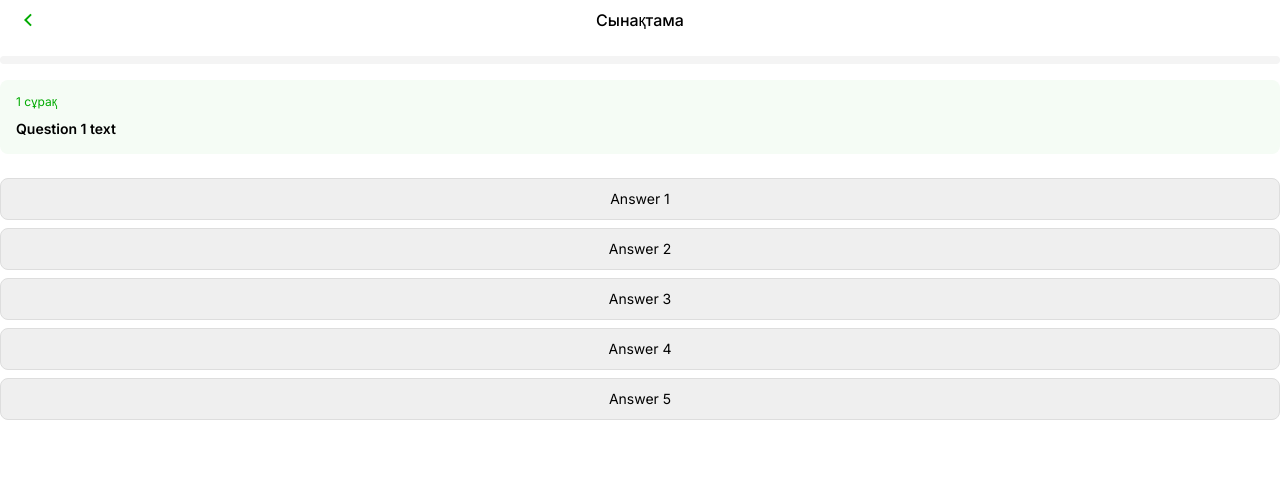
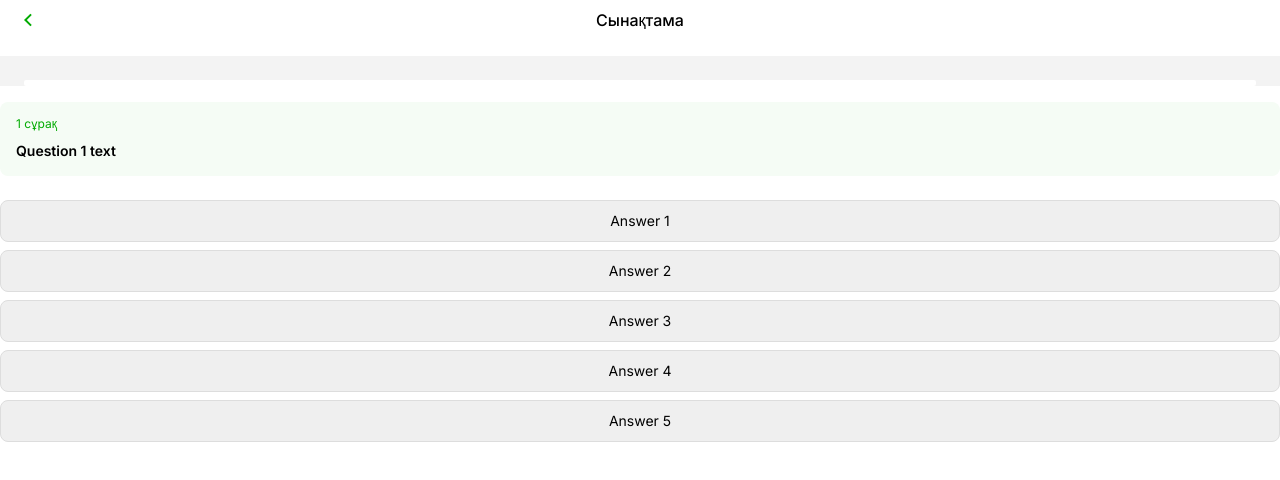
Before and after one commit to Mykty-Ayan/seerah-frontend, a React (Vite) app: page /chapters/1/tests/1 in a window 1280 px wide. Shown: the top 480 px of the page. Built offline with nearby package versions, Linux system fonts and the light colour scheme.

Commit message:
feat: update ProgressBar

```diff
--- a/src/components/ProgressBar/index.css
+++ b/src/components/ProgressBar/index.css
@@ -1,15 +1,22 @@
+.progress-bar__wrapper {
+  background-color: rgba(30, 30, 30, 0.05);
+  box-sizing: border-box;
+  padding: 24px;
+  padding-bottom: 0px;
+}
+
 .progress-bar {
   width: 100%;
-  background-color: #F4F4F4;
-  border-radius: 4px;
-  height: 8px;
+  background-color: white;
+  border-radius: 2px;
+  height: 6px;
 }
 
 .progress-bar__bar {
   width: 0%;
-  background-color: #01AB01;
-  border-radius: 4px;
-  height: 8px;
+  background-color: #019156;
+  border-radius: 2px;
+  height: 6px;
   -webkit-transition: width 1s ease-in-out;
   -moz-transition: width 1s ease-in-out;
   -o-transition: width 1s ease-in-out;
--- a/src/components/ProgressBar/index.tsx
+++ b/src/components/ProgressBar/index.tsx
@@ -7,9 +7,12 @@ type ProgressBarType = {
 const ProgressBar = ({ value}: ProgressBarType) => {
   return (
     <>
-      <div className='progress-bar'>
-        <div className='progress-bar__bar' style={{width: value+'%'}}></div>
+      <div className='progress-bar__wrapper'>
+        <div className='progress-bar'>
+          <div className='progress-bar__bar' style={{width: value+'%'}}></div>
+        </div>
       </div>
+
     </>
   )
 }
```
